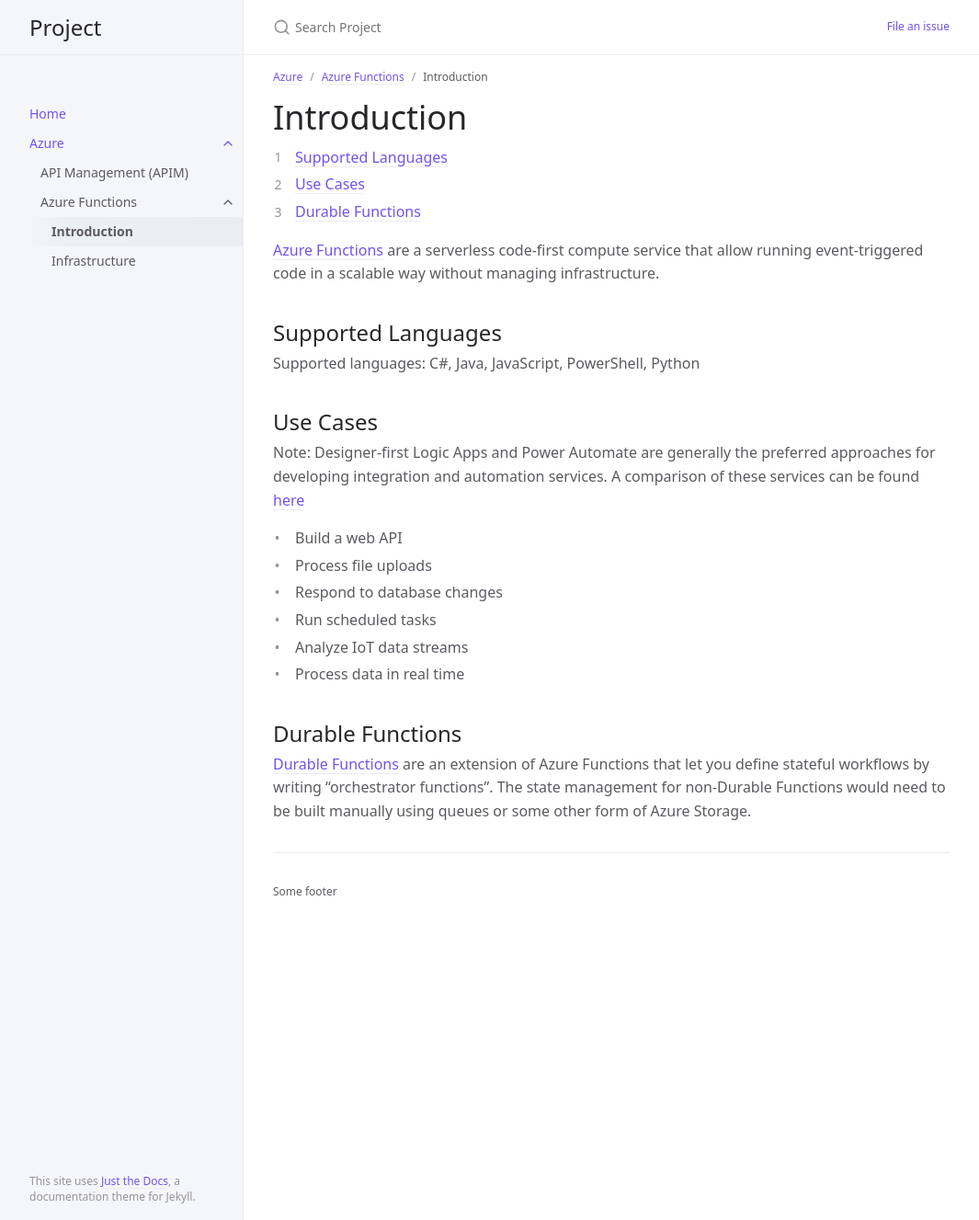
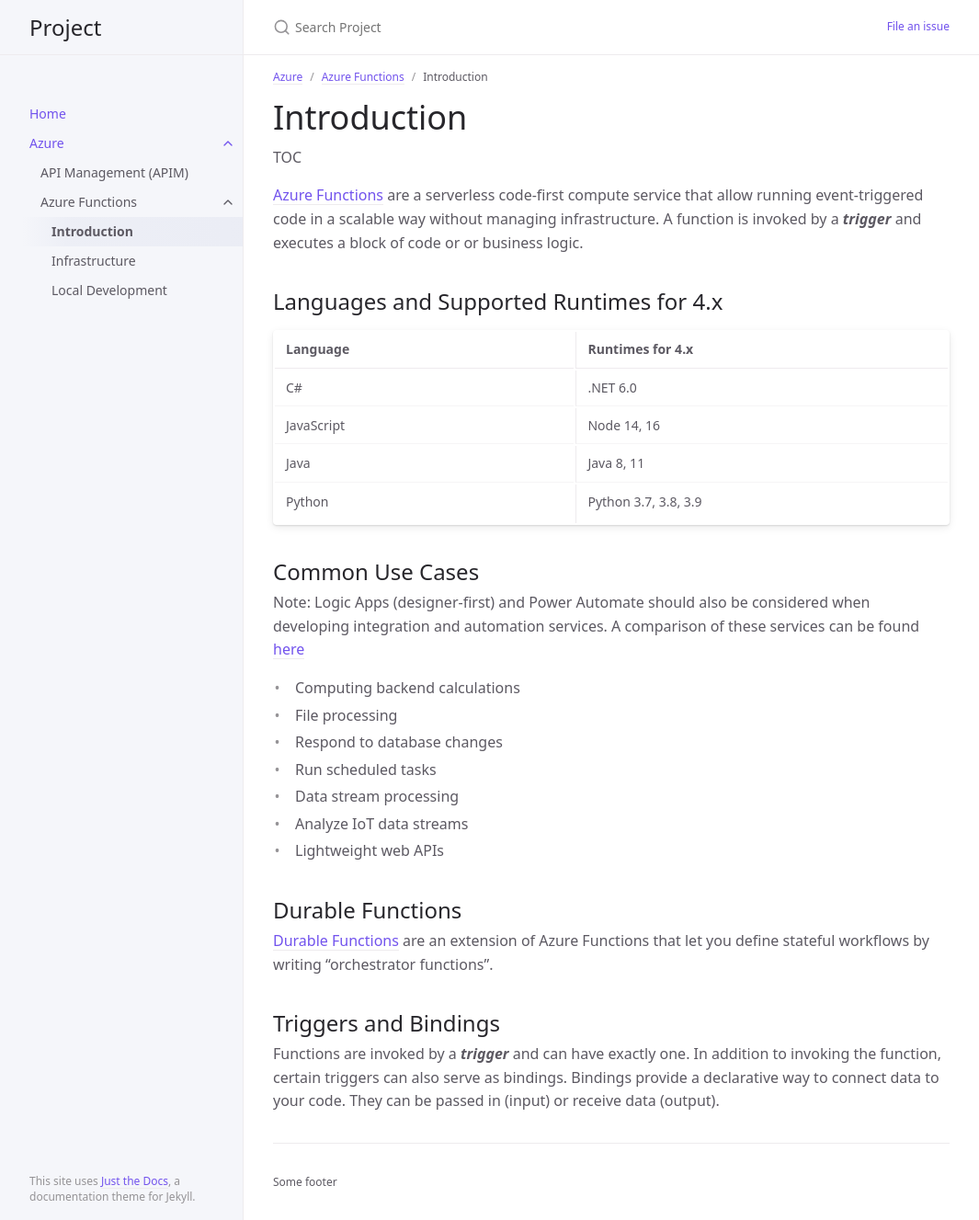
Before and after one commit to bwagner77/docs-test, a Jekyll site: the page built from azure/functions/introduction.md, in a window 1280 px wide and 1327 px high. Shown: the whole window at 92% size, without its empty margins (107-1172 px from the left). Built offline with Jekyll 4.4.1, drawn with Linux system fonts in a browser that asks for light colours.

Commit message:
Content updated.

```diff
--- a/azure/functions/introduction.md
+++ b/azure/functions/introduction.md
@@ -9,35 +9,48 @@ nav_order: 1
 # Introduction
 {: .no_toc }
 
-1. TOC
+TOC
 {:toc}
 
 [Azure Functions](https://docs.microsoft.com/en-us/azure/azure-functions/)
 are a serverless code-first compute service that allow running
-event-triggered code in a scalable way without managing infrastructure.
+event-triggered code in a scalable way without managing infrastructure. A
+function is invoked by a ***trigger*** and executes a block of code or
+or business logic.
 
-## Supported Languages
+## Languages and Supported Runtimes for 4.x
 
-Supported languages: C#, Java, JavaScript, PowerShell, Python
+| Language      | Runtimes for 4.x      |
+| :------------ | :-------------------- |
+| C#            | .NET 6.0              |
+| JavaScript    | Node 14, 16           |
+| Java          | Java 8, 11            |
+| Python        | Python 3.7, 3.8, 3.9  |
 
-## Use Cases
+## Common Use Cases
 
-Note: Designer-first Logic Apps and Power Automate are generally the
-preferred approaches for developing integration and automation services.
-A comparison of these services can be found
+Note: Logic Apps (designer-first) and Power Automate should also be considered
+when developing integration and automation services. A comparison of these
+services can be found
 [here](https://docs.microsoft.com/en-us/azure/azure-functions/functions-compare-logic-apps-ms-flow-webjobs?toc=%2Fazure%2Fazure-functions%2Fdurable%2Ftoc.json)
 
-- Build a web API
-- Process file uploads
+- Computing backend calculations
+- File processing
 - Respond to database changes
 - Run scheduled tasks
+- Data stream processing
 - Analyze IoT data streams
-- Process data in real time
+- Lightweight web APIs
 
 ## Durable Functions
 
 [Durable Functions](https://docs.microsoft.com/en-us/azure/azure-functions/durable/durable-functions-overview?tabs=csharp)
-are an extension of Azure Functions that let you define
-stateful workflows by writing "orchestrator functions". The state management
-for non-Durable Functions would need to be built manually using queues or
-some other form of Azure Storage.
+are an extension of Azure Functions that let you define stateful workflows by
+writing "orchestrator functions".
+
+## Triggers and Bindings
+
+Functions are invoked by a ***trigger*** and can have exactly one. In addition
+to invoking the function, certain triggers can also serve as bindings. Bindings
+provide a declarative way to connect data to your code. They can be passed
+in (input) or receive data (output).
```
Also changed, not shown: azure/functions/infrastructure.md (+4 -7 lines), azure/functions/local-development.md (added, +53 -0 lines), assets/images/function-additional-info.PNG (added), assets/images/function-configure-project.PNG (added), assets/images/function-create-new-project.PNG (added), assets/images/function-structure.PNG (added).
